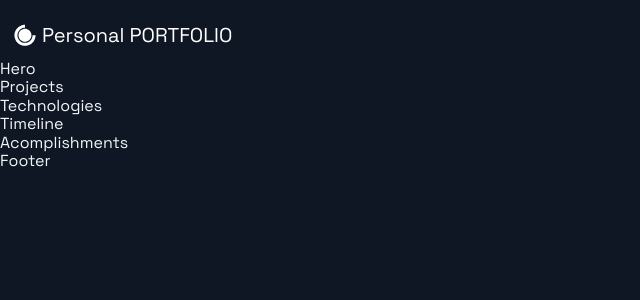
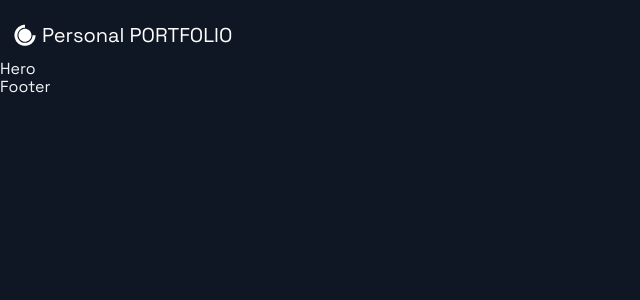
Before and after one commit to Lakshit-Chiranjiv/portfolio-example-2, a Next.js app: page / in a window 1280 px wide. Shown: the top 300 px of the page, without its empty margins (0-640 px from the left). Built offline with nearby package versions, Linux system fonts and the light colour scheme.

Commit message:
commented off some not needed part now

```diff
--- a/src/pages/index.js
+++ b/src/pages/index.js
@@ -14,10 +14,10 @@ const Home = () => {
         <Hero />
         {/* <BgAnimation /> */}
       {/* </Section> */}
-      <Projects />
+      {/* <Projects />
       <Technologies />
       <Timeline />
-      <Acomplishments />
+      <Acomplishments /> */}
     </Layout>
   );
 };
```
